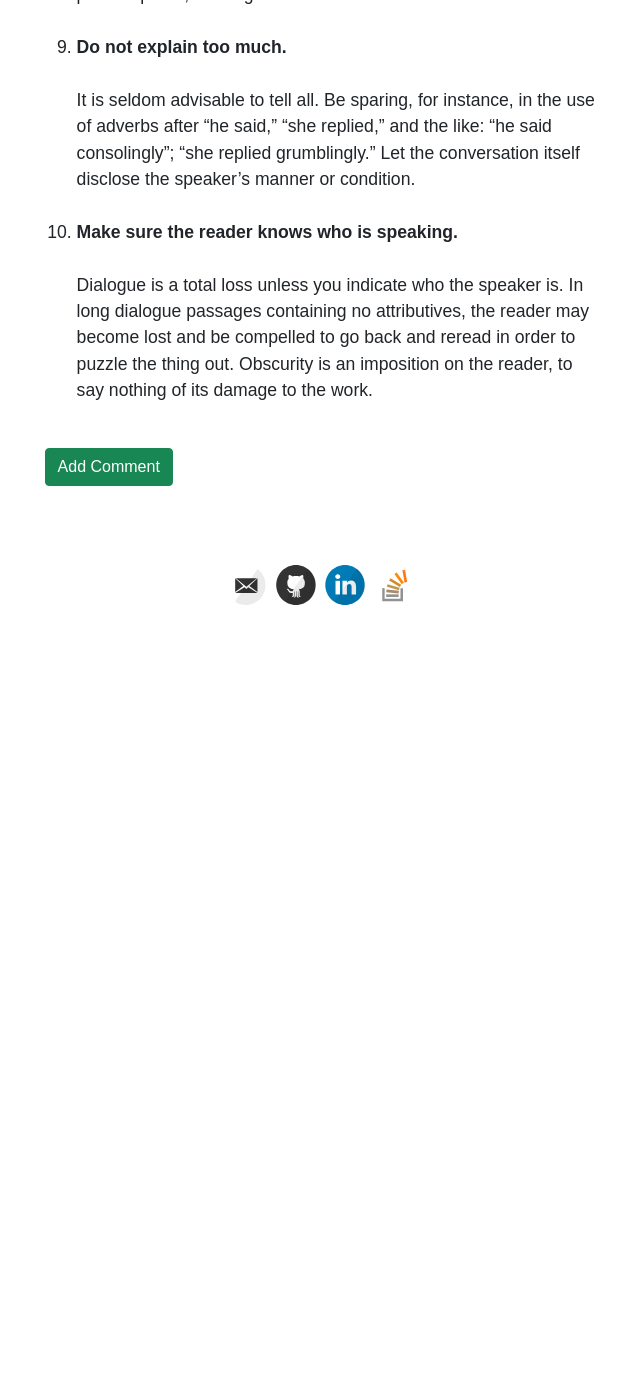
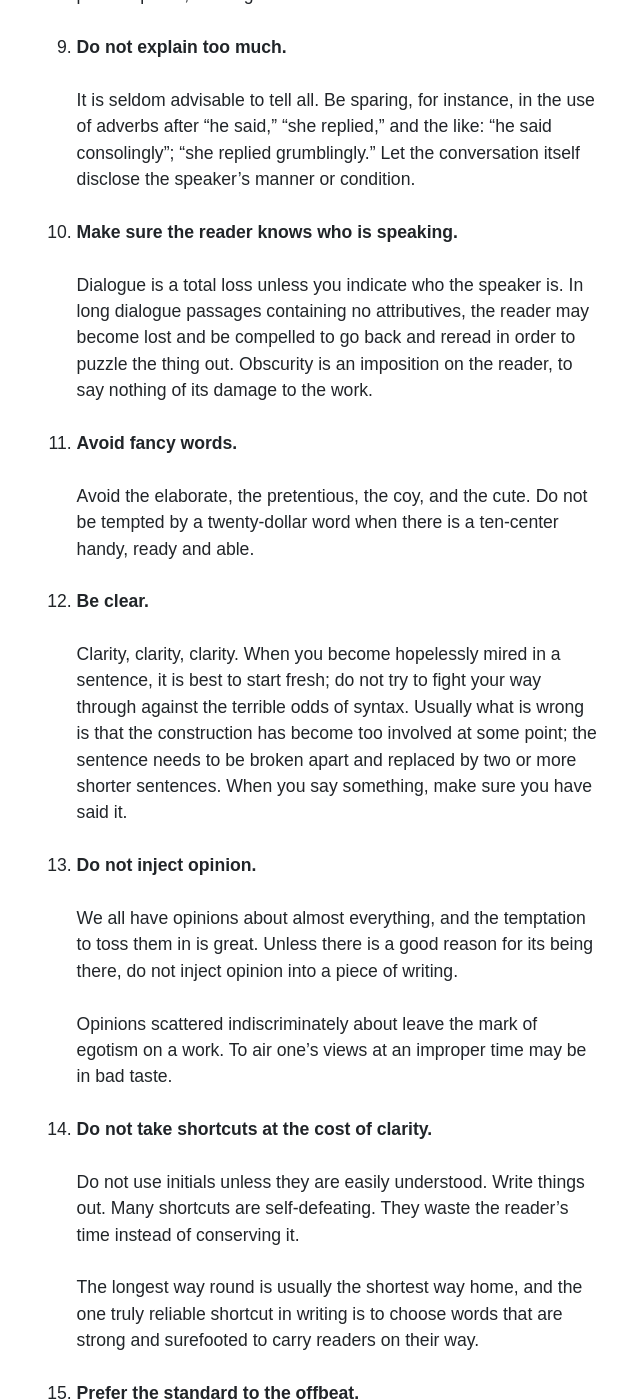
Before and after one commit to akshayKhot/akshayKhot.github.io, a Jekyll site: the page built from _books/the-elements-of-style.md, in a window 1280 px wide and 1400 px high, scrolled down 7164 px. Shown: the whole window, without its empty margins (317-957 px from the left). Built offline with Jekyll 4.4.1, drawn with Linux system fonts in a browser that asks for light colours; before the commit the page ends 7794 px from its top, so only the background shows below that; some of the changed text lies outside the part shown.

Commit message:
Finish elements of style

```diff
--- a/_books/the-elements-of-style.md
+++ b/_books/the-elements-of-style.md
@@ -11,7 +11,6 @@ This is the classic text on writing. It offers practicaly, highly useful advice
     <img src="/images/books/elements_of_style.jpg" alt="The Elements of Style">
   </a>
 </div>
-
 
 **Omit needless words.**
 
@@ -167,3 +166,31 @@ Here, following, are some suggestions and cautionary hints that may help the beg
 10. **Make sure the reader knows who is speaking.**
 
     Dialogue is a total loss unless you indicate who the speaker is. In long dialogue passages containing no attributives, the reader may become lost and be compelled to go back and reread in order to puzzle the thing out. Obscurity is an imposition on the reader, to say nothing of its damage to the work.
+
+11. **Avoid fancy words.**
+
+    Avoid the elaborate, the pretentious, the coy, and the cute. Do not be tempted by a twenty-dollar word when there is a ten-center handy, ready and able.
+
+12. **Be clear.**
+
+    Clarity, clarity, clarity. When you become hopelessly mired in a sentence, it is best to start fresh; do not try to fight your way through against the terrible odds of syntax. Usually what is wrong is that the construction has become too involved at some point; the sentence needs to be broken apart and replaced by two or more shorter sentences. When you say something, make sure you have said it.
+
+13. **Do not inject opinion.**
+
+    We all have opinions about almost everything, and the temptation to toss them in is great. Unless there is a good reason for its being there, do not inject opinion into a piece of writing.
+
+    Opinions scattered indiscriminately about leave the mark of egotism on a work. To air one's views at an improper time may be in bad taste.
+
+14. **Do not take shortcuts at the cost of clarity.**
+
+    Do not use initials unless they are easily understood. Write things out. Many shortcuts are self-defeating. They waste the reader's time instead of conserving it.
+
+    The longest way round is usually the shortest way home, and the one truly reliable shortcut in writing is to choose words that are strong and surefooted to carry readers on their way.
+
+15. **Prefer the standard to the offbeat.**
+
+    Young writers will be drawn at every turn toward eccentricities in language. They will hear the beat of new vocabularies, the exciting rhythms of special segments of their society, each speaking a language of its own. All of us come under the spell of these unsettling drums; the problem for beginners is to listen to them, learn the words, feel the vibrations, and not be carried away.
+
+A final note:
+
+>Your whole duty as a writer is to please and satisfy yourself, and the true writer always plays to an audience of one. Start sniffing the air, or glancing at the Trend Machine, and you are as good as dead, although you may make a nice living.
--- a/style.scss
+++ b/style.scss
@@ -123,6 +123,7 @@ main {
     }
 
     .commentBox {
+      text-align: center;
       padding: 1em 0;
     }
   }
```
